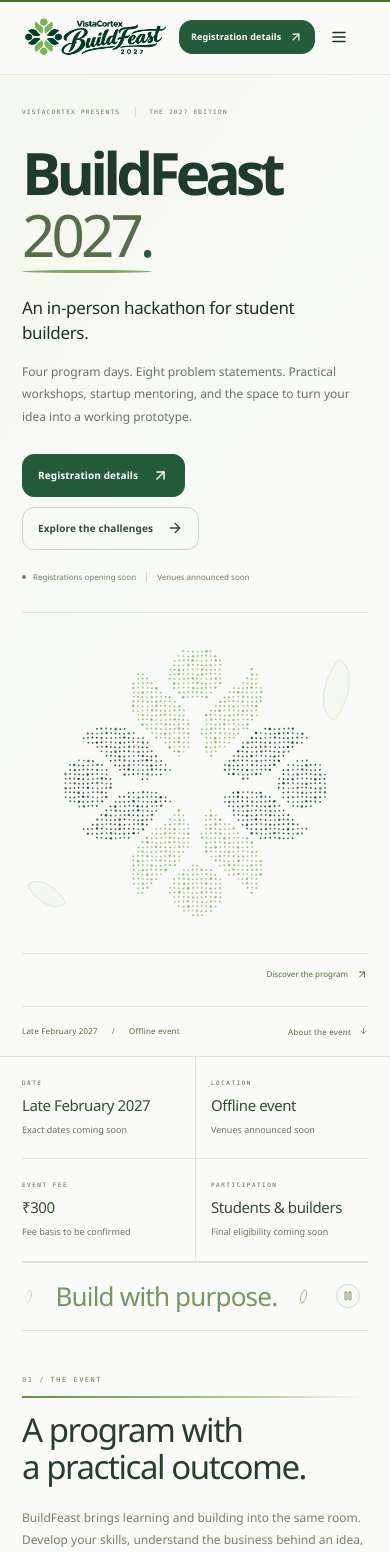
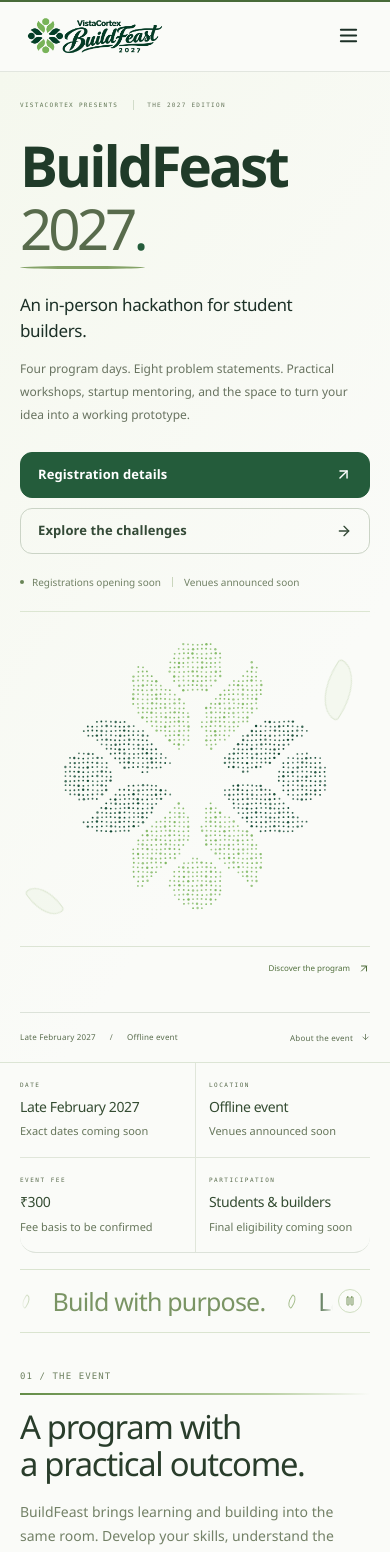
Before and after one commit to dondealstudios-source/Hackthon, a React (Vite) app: page / in a window 390 px wide. Shown: the top 1552 px of the page. Built offline with nearby package versions, Linux system fonts and the light colour scheme; no server answers.

Commit message:
Improve mobile layout and remove obstructive registration dock

```diff
--- a/src/main.tsx
+++ b/src/main.tsx
@@ -16,4 +16,5 @@
 import './faq-page.css';
 import './living-graphics.css';
 import './page-layout.css';
+import './mobile-layout.css';
 createRoot(document.getElementById('root')!).render(<React.StrictMode><App /></React.StrictMode>);
--- /dev/null
+++ b/src/mobile-layout.css
@@ -0,0 +1,100 @@
+/* A compact reading layout for phones, after the desktop motion styles. */
+@media (max-width:700px){
+  .site-shell{--page-gutter:20px}
+  .site-shell>.header{height:72px;gap:14px;justify-content:space-between;padding-block:10px}
+  .header .brand{flex:0 1 auto;min-width:0}
+  .header .brand-logo{width:148px;max-width:100%;max-height:50px;object-fit:contain}
+  .header:has(.menu-toggle)>.nav-cta{display:none}
+  .header .menu-toggle.icon-button{width:44px;height:44px;padding:10px;flex-shrink:0;margin-left:auto}
+  .header .menu-toggle svg{width:23px;height:23px}
+  .header .nav{display:none}
+  .header .nav.open{top:100%;left:0;right:0;margin:0;padding:12px var(--page-gutter) 20px;gap:0;box-shadow:0 12px 18px #2543290b}
+  .header .nav.open a{font-size:15px;min-height:46px;display:flex;align-items:center;border-bottom:1px solid #e1e8da}
+  .header .nav-cta{font-size:11px;min-height:40px;padding-inline:12px;gap:8px}
+  .registration-dock{display:none}
+  .site-shell main>.section,.site-shell main>.closing-section{padding-block:36px}
+  .section{scroll-margin-top:86px}
+  .section-top{margin-bottom:24px;gap:12px;flex-wrap:wrap}
+  .section-top .eyebrow{font-size:9px;letter-spacing:1.1px}
+  .section h2,.registration-story h2{font-size:clamp(30px,8.4vw,38px);line-height:1.13;letter-spacing:-1.3px;overflow-wrap:break-word}
+  .section-heading{margin-bottom:24px}
+  .split-heading>p{font-size:14px;line-height:1.7;margin-top:18px;max-width:100%;width:auto}
+  .hero-editorial-grid{gap:20px;padding-block:28px 22px}
+  .hero-content h1{font-size:clamp(54px,14.5vw,76px);line-height:1.04;letter-spacing:-3px}
+  .hero-lead{font-size:17px;line-height:1.5;margin-top:22px}
+  .hero-description{font-size:14px;line-height:1.75}
+  .hero-actions{gap:10px;display:grid;grid-template-columns:1fr;margin-top:22px}
+  .hero-actions .button{min-height:46px;width:100%;font-size:13px;justify-content:space-between;padding-inline:17px}
+  .hero-availability{flex-wrap:wrap;line-height:1.7;font-size:10px;gap:8px}
+  .hero-visual{padding-top:14px}
+  .hero-visual .globe-stage{height:230px;max-height:230px;min-height:0}
+  .visual-caption{padding-block:14px}
+  .hero-bottom{height:auto;min-height:50px;flex-wrap:wrap;gap:12px;padding-block:14px;font-size:9px}
+  .hero-bottom>a{font-size:9px}
+  .event-snapshot{margin-block:0 16px;border-radius:16px}
+  .event-snapshot>div{padding:17px 13px;grid-template-columns:1fr;gap:7px}
+  .snapshot-icon{display:none}
+  .event-snapshot strong{font-size:14px;line-height:1.4}
+  .snapshot-note{font-size:11px;line-height:1.5}
+  .motion-ribbon{padding-block:16px}.ribbon-group>span{font-size:25px}
+  .challenge-sculpture{height:290px;margin-bottom:16px;border-radius:18px}
+  .challenge-sculpture>.living-field{top:20px;height:170px}
+  .sculpture-index{top:15px;left:16px;font-size:27px}
+  .sculpture-footer{left:16px;right:16px;bottom:16px;gap:12px}
+  .sculpture-title{gap:5px;max-width:100%}
+  .sculpture-title>span{font-size:8px;letter-spacing:1.3px}
+  .sculpture-title strong{font-size:16px;line-height:1.3;min-height:21px}
+  .sculpture-controls{display:grid;grid-template-columns:repeat(8,minmax(0,1fr));gap:4px;width:100%}
+  .sculpture-controls button{width:100%;height:38px;font-size:11px;border-radius:10px}
+  .sculpture-controls button:hover{transform:none}
+  .challenge-discovery{margin-block:0 18px}
+  .surprise-control{min-height:42px;font-size:12px;padding-inline:15px}
+  .statements-grid{grid-template-columns:1fr;gap:10px}
+  .statement-card{min-height:0;padding:18px;gap:10px 12px;border-radius:15px;grid-template-columns:22px minmax(0,1fr)}
+  .statement-card strong{font-size:17px;line-height:1.35;margin:0;overflow-wrap:break-word}
+  .statement-card-bottom{font-size:11px;line-height:1.5;padding-top:10px}
+  .statement-number{font-size:10px}
+  .selected-statement{padding:20px;gap:20px;align-items:stretch}
+  .selected-statement h3{font-size:22px;line-height:1.3}.selected-statement p{font-size:13px;line-height:1.65}
+  .selected-statement .button{width:100%;min-height:44px;font-size:12px;justify-content:space-between}
+  .timeline{gap:8px;margin:22px 0 16px}
+  .day-tab{min-width:0;padding:14px 12px;border-radius:12px}
+  .day-tab strong{font-size:14px;line-height:1.3;min-height:0}.day-tab .eyebrow{font-size:8px}.day-date{font-size:10px;line-height:1.5}
+  .program-panel-frame,.day-panel{border-radius:16px}
+  .day-panel{min-height:0;grid-template-columns:minmax(0,1fr)}
+  .day-panel-copy{padding:23px 20px}
+  .day-panel-copy h3{font-size:27px;line-height:1.15;margin:14px 0 18px;max-width:100%}
+  .day-panel-copy>p{font-size:14px;line-height:1.75}
+  .session-details{display:grid;grid-template-columns:repeat(2,minmax(0,1fr));gap:18px;margin-top:22px;font-size:9px}
+  .session-details strong{font-size:12px;line-height:1.5}
+  .day-panel-art:has(.build-stack){min-height:260px;border-radius:0;border-left:0;display:flex}
+  .build-stack{height:260px;min-height:260px;padding:18px 12px;gap:8px;justify-content:space-between}
+  .build-stack .object-eyebrow{font-size:8px;letter-spacing:1px;flex-shrink:0}
+  .build-stack .stack-perspective{min-height:145px;height:145px;flex:1}
+  .build-stack .stack-object{width:145px;height:100px}
+  .build-stack .stack-layer-label{font-size:6px;padding:9px 11px}
+  .build-stack .object-control{min-height:40px;padding:8px 13px;font-size:11px;flex-shrink:0}
+  .schedule-note{font-size:12px;line-height:1.7;gap:9px}
+  .program-navigation{gap:16px;flex-wrap:wrap}
+  .experience-grid,.journey-steps{grid-template-columns:1fr;gap:10px}
+  .experience-card.journey-step{padding:22px}
+  .journey-detail{padding:20px}.journey-detail p{font-size:14px;line-height:1.7}
+  .guest-panel,.opportunity-panel{padding:23px 20px}
+  .mentoring-header>div>p,.topic-panel p,.opportunity-panel>p{font-size:14px;line-height:1.75}
+  .mentoring-topics{gap:25px;margin-top:26px}.topic-panel h3{font-size:20px}
+  .particle-wave{height:110px;margin-block:22px 0}
+  .partner-grid{grid-template-columns:1fr;gap:12px}.partner-grid .partner-card{height:145px;padding:24px}
+  .partner-card img{max-width:210px;max-height:85px}
+  .registration-layout{grid-template-columns:minmax(0,1fr);gap:26px}.registration-story{padding-top:0}
+  .registration-story>p,.join-journey p{font-size:14px;line-height:1.7}.registration-story>p{margin-top:18px}
+  .registration-form-card{padding:23px 18px}.registration-card-header h3{font-size:21px}
+  .registration-status{font-size:11px}.registration-transparency p{font-size:12px}
+  .faq-page-content{min-width:0}.faq-page-back{display:none}.faq-item h2 button{font-size:15px;line-height:1.5;min-height:58px}.faq-item p{font-size:14px;line-height:1.75}
+  .footer-bottom{padding-bottom:26px}.footer-links,.footer-info{font-size:12px}
+}
+@media(max-width:359px){
+  .site-shell{--page-gutter:16px}.header .brand-logo{width:138px}
+  .section h2{font-size:30px}.sculpture-controls{grid-template-columns:repeat(4,minmax(0,1fr));gap:6px}
+  .sculpture-controls button{height:40px}.challenge-sculpture{height:340px}
+  .sculpture-title strong{font-size:15px}.session-details{grid-template-columns:1fr;gap:14px}
+}
```
